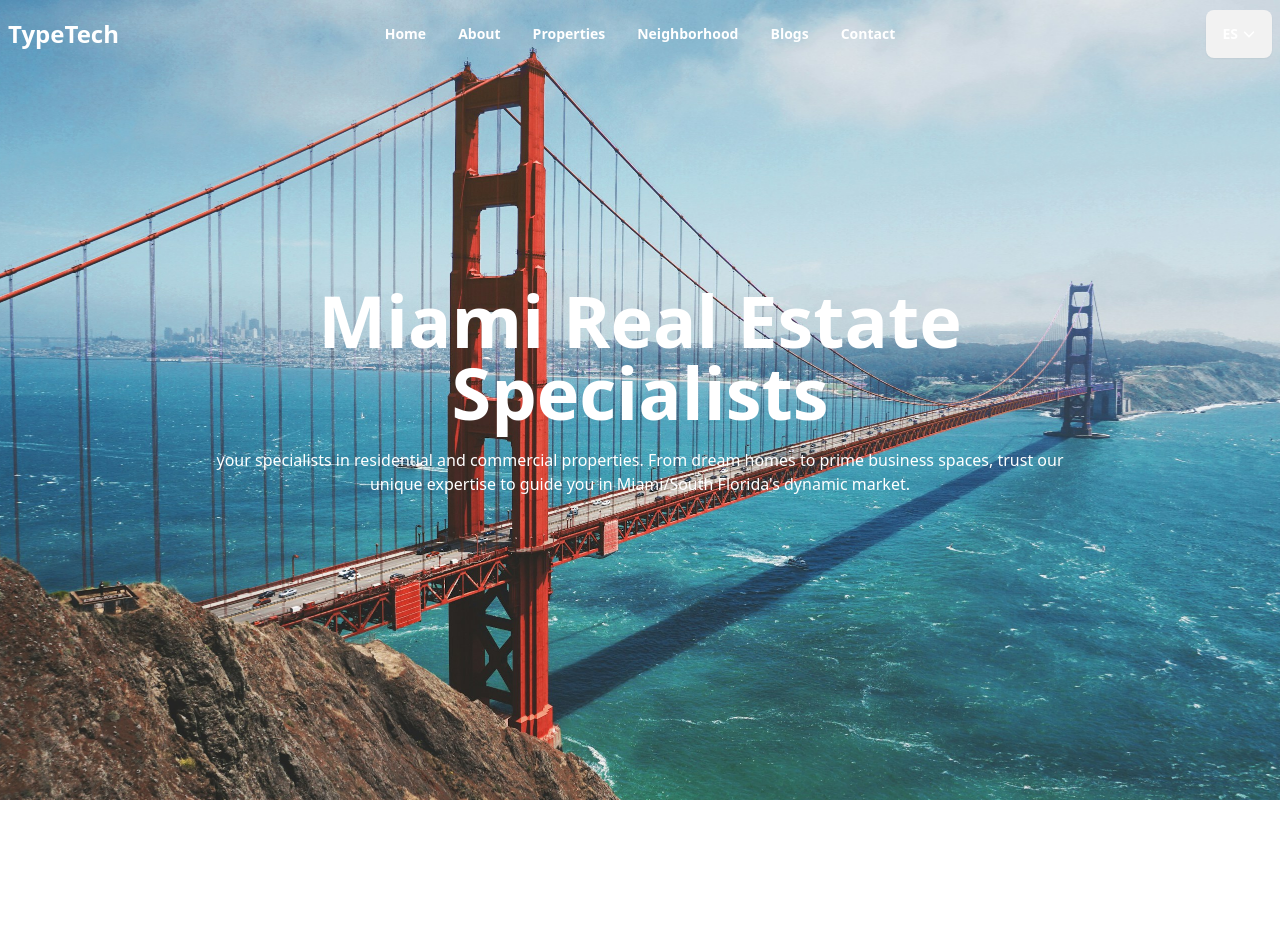
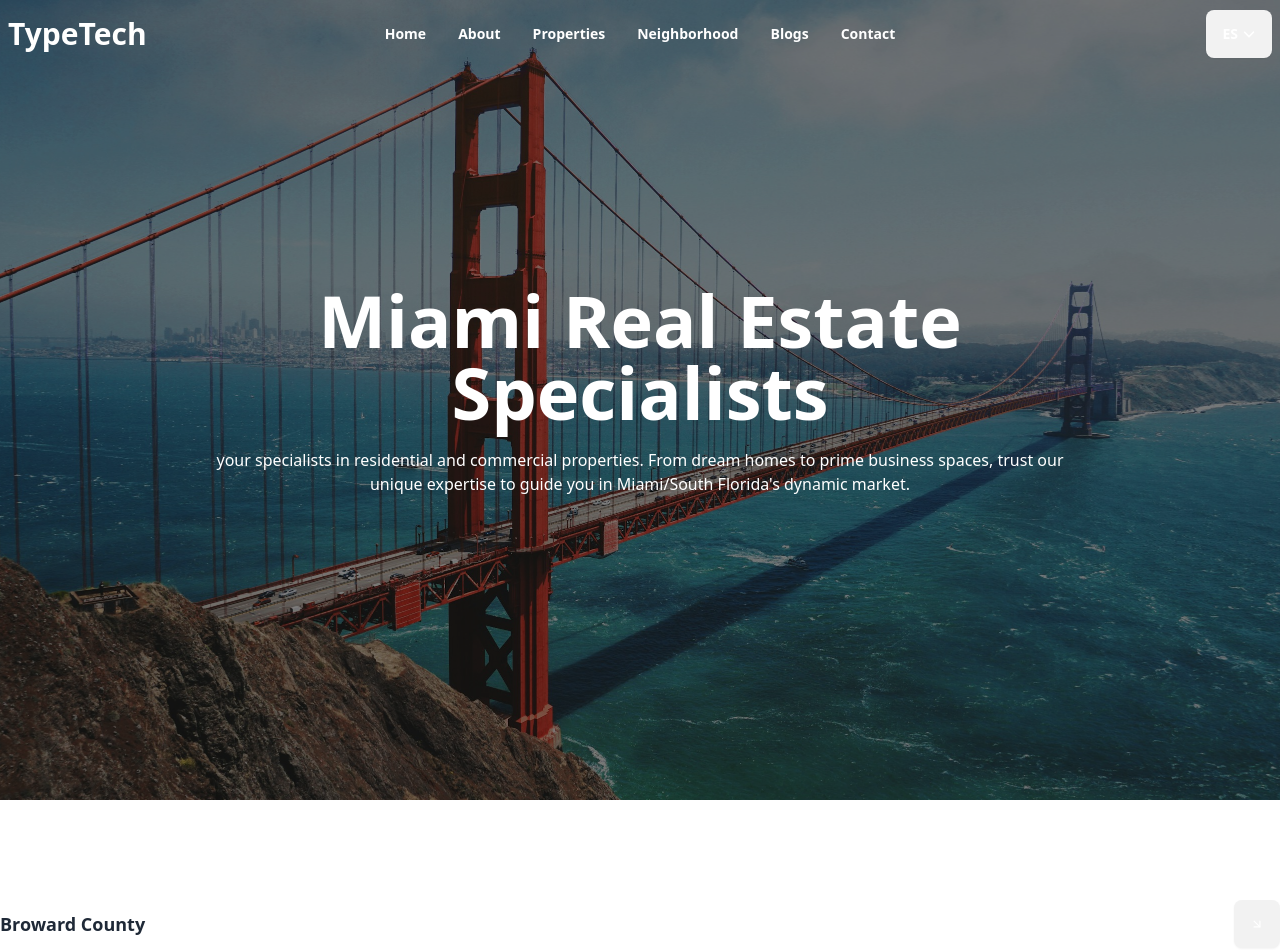
Before and after one commit to DKAbir111/typeTech_Task, a Next.js app: page / in a window 1280 px wide. Shown: the top 952 px of the page. Before the commit the page ends 800 px from the top, so only its background shows below. Built offline with nearby package versions, Linux system fonts and the light colour scheme.

Commit message:
create a route for fetch data

```diff
--- a/package.json
+++ b/package.json
@@ -9,6 +9,7 @@
     "lint": "next lint"
   },
   "dependencies": {
+    "mongodb": "^6.13.0",
     "next": "15.1.7",
     "react": "^19.0.0",
     "react-dom": "^19.0.0",
--- /dev/null
+++ b/src/app/api/data/route.js
@@ -0,0 +1,7 @@
+import dbConnect from "@/app/lib/dbConnect"
+
+export async function GET() {
+
+    const data = await dbConnect("info").find({}).toArray()
+    return Response.json(data)
+}
--- /dev/null
+++ b/src/app/lib/dbConnect.js
@@ -0,0 +1,15 @@
+import { MongoClient, ServerApiVersion } from "mongodb";
+const uri = process.env.uri
+// Create a MongoClient with a MongoClientOptions object to set the Stable API version
+const dbConnect = (collectionName) => {
+    const client = new MongoClient(uri, {
+        serverApi: {
+            version: ServerApiVersion.v1,
+            strict: true,
+            deprecationErrors: true,
+        }
+    });
+    return client.db(process.env.DB_Name).collection(collectionName)
+}
+
+export default dbConnect
--- a/src/app/page.js
+++ b/src/app/page.js
@@ -1,4 +1,5 @@
-import Banner from "@/components/Banner";
+import Country from "@/components/Country";
+import Banner from "../components/Banner";
 import Navbar from "@/components/Navbar";
 
 export default function Home() {
@@ -6,6 +7,7 @@ export default function Home() {
     <div>
       <Navbar />
       <Banner />
+      <Country />
     </div>
   );
 }
--- a/src/components/Banner.jsx
+++ b/src/components/Banner.jsx
@@ -1,13 +1,14 @@
 export default function Banner() {
     return (
         <div
-            className="hero min-h-screen"
+            className="hero min-h-screen mb-20"
             style={{
                 backgroundImage: `url('/banner_image.jpeg')`,
                 backgroundSize: "cover",
                 backgroundPosition: "center",
             }}
         >
+            <div className="hero-overlay bg-opacity-50 bg-black"></div>
 
             <div className="hero-content text-white text-center">
                 <div className="max-w-4xl">
--- /dev/null
+++ b/src/components/Country.jsx
@@ -0,0 +1,10 @@
+import Button from "./Button";
+import { FiArrowDownRight } from "react-icons/fi";
+export default function Country({ name }) {
+    return (
+        <div className="container mx-auto flex justify-between items-center border-b-2 py-5">
+            <h3 className="text-lg font-bold">Broward County</h3>
+            <Button background={'#ff5a3d'} icon={<FiArrowDownRight />} color={'white'} />
+        </div>
+    )
+}
--- a/src/components/Navbar.jsx
+++ b/src/components/Navbar.jsx
@@ -10,7 +10,8 @@ export default function Navbar() {
         <li><a>Contact</a></li>
     </>
     return (
-        <div className="navbar fixed text-white">
+        <nav className="fixed right-0 left-0">
+            <div className="navbar container mx-auto">
                 <div className="navbar-start">
                     <div className="dropdown">
                         <div tabIndex={0} role="button" className="btn btn-ghost lg:hidden">
@@ -35,7 +36,7 @@ export default function Navbar() {
                             }
                         </ul>
                     </div>
-                <a className="text-2xl font-bold">TypeTech</a>
+                    <a className="text-3xl font-bold text-white">TypeTech</a>
                 </div>
                 <div className="navbar-center hidden lg:flex">
                     <ul className="menu menu-horizontal px-1 text-white font-semibold">
@@ -48,5 +49,6 @@ export default function Navbar() {
                     <Button text="ES" background={'#ff5a3d'} icon={<FaAngleDown />} color={'white'} />
                 </div>
             </div>
+        </nav>
     )
 }
```
Also changed, not shown: 2 other files (tests, documents, lock files or other folders). Lines whose indentation alone changed are shown as unchanged.
